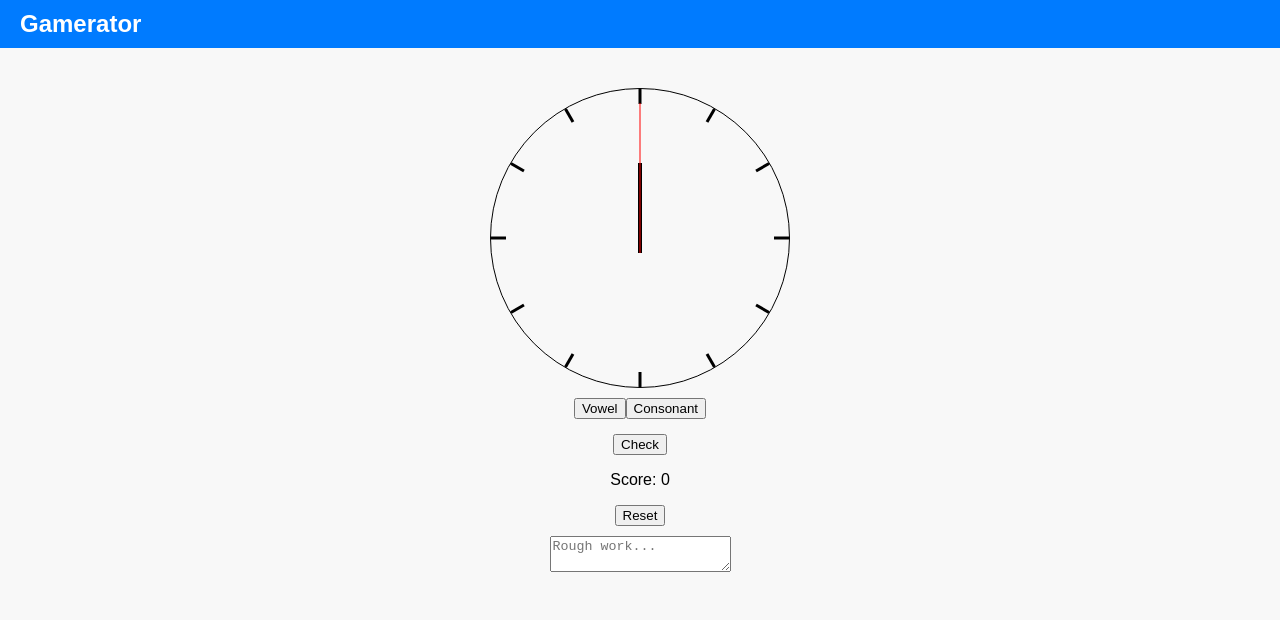
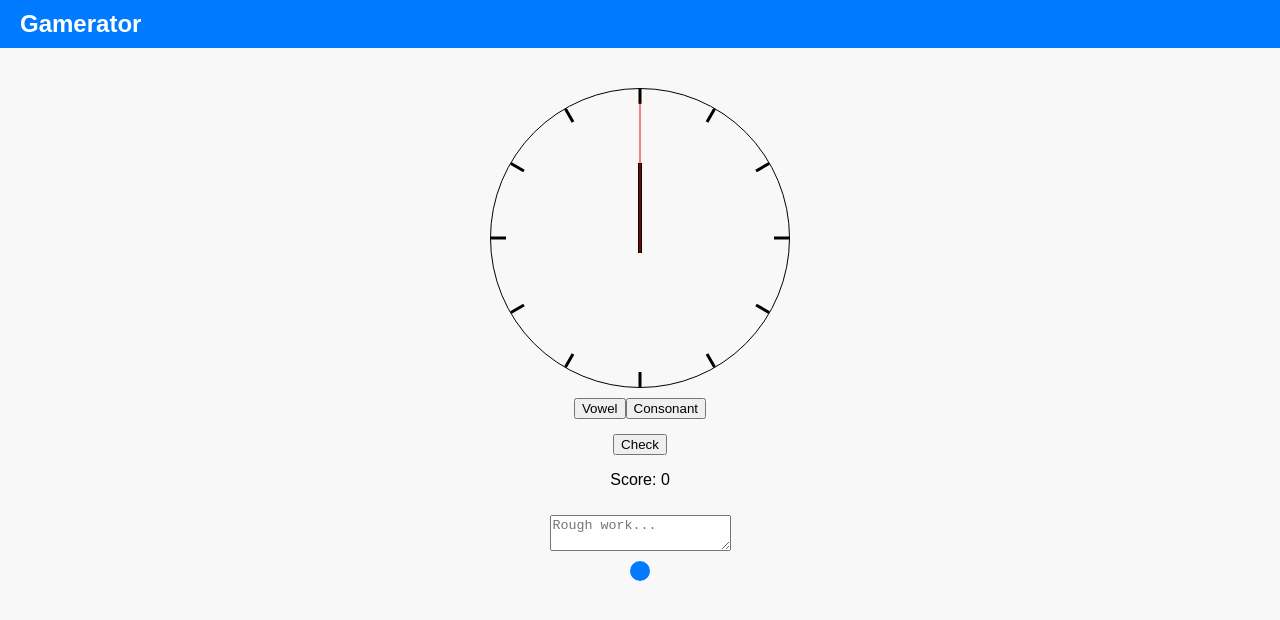
Before and after one commit to prontopablo/Contenterator, a React (Create React App) app: page /Countdown in a window 1280 px wide. Shown: the top 620 px of the page. Built offline with nearby package versions, Linux system fonts and the light colour scheme.

Commit message:
Added GPT to countdown, added styling for responses, improved system prompts for all games

```diff
--- a/src/GPTAPI.js
+++ b/src/GPTAPI.js
@@ -5,14 +5,28 @@ const openai = new OpenAIApi(new Configuration({ apiKey: API_KEY }));
 
 export const getGPTResponse = async (userInput, gameType) => {
   try {
-    let prompt;
+    let prompt, systemPrompt;
+
     if (gameType === "tic-tac-toe") {
       prompt = `You are playing Tic Tac Toe. The following is the current board state:\n${userInput}\nYou are playing as O. Please respond with the best move by just replying with a number
                 0 (top left) to 8 (bottom right) (representing coordinates).`;
-    } else if (gameType === "chess") {
+      systemPrompt = `You can improve your chances of winning by following these heuristics:\n1. If you have two in a row, complete it.\n2. If your opponent has two in a row, block it.\n3.
+                      Remember, the array is 0 indexed so it's 0-8 NOT 1-9`;
+    }
+
+    else if (gameType === "chess") {
       prompt = `You are playing Chess. The following is the current board state in FEN notation:\n${userInput}\nPlease respond with the best move for black using algebraic notation (e.g.,
                 e2-e4).`;
-    } else {
+      systemPrompt = `Check that your move is legal (the piece you are trying to move is still there etc.). Please respond with algebraic notation and nothing else so as not to mess up the JSON`;
+    }
+
+    else if (gameType === "countdown") {
+      prompt = `You are playing a game based on the UK quiz show Countdown. ONLY Using the letters provided: \n"${userInput}"\n make the longest possible English word by rearranging the letters`;
+      systemPrompt = `Only use the letters provided, ensure the word exists and provide a short definition, before responding, ensure the word you respond with can be made up with the letters
+                      within the quotation marks, if the word does not exist, provide another word that does exist.`;
+    }
+
+    else {
       throw new Error("Invalid game type");
     }
 
@@ -25,11 +39,7 @@ export const getGPTResponse = async (userInput, gameType) => {
         },
         {
           role: "system",
-          content:
-            gameType === "tic-tac-toe"
-              ? `You can improve your chances of winning by following these heuristics:\n1. If you have two in a row, complete it.\n2. If your opponent has two in a row, block it.\n3.
-                 Remember, the array is 0 indexed so it's 0-8 NOT 1-9`
-              : "Check that your move is legal (the piece you are trying to move is still there etc.). Please respond with algebraic notation and nothing else so as not to mess up the JSON",
+          content: systemPrompt,
         },
       ],
     });
--- a/src/pages/Countdown.css
+++ b/src/pages/Countdown.css
@@ -37,3 +37,11 @@
 .rough-work-textbox {
   margin-top: 10px;
 }
+
+.gpt-response {
+  margin-top: 10px;
+  padding: 10px;
+  background-color: #007bff;
+  color: #fff;
+  border-radius: 10px;
+}
--- a/src/pages/Countdown.js
+++ b/src/pages/Countdown.js
@@ -1,5 +1,6 @@
 import React, { useState, useEffect, useCallback } from 'react';
 import Clock from 'react-clock';
+import { getGPTResponse } from '../GPTAPI.js';
 import 'react-clock/dist/Clock.css';
 import './Countdown.css';
 
@@ -11,6 +12,7 @@ const Countdown = () => {
   const [wordList, setWordList] = useState([]);
   const [score, setScore] = useState(0);
   const [roughWork, setRoughWork] = useState('');
+  const [gptResponse, setGptResponse] = useState('');
 
   const vowels = 'AEIOU';
   const consonants = 'BCDFGHJKLMNPQRSTVWXYZ';
@@ -112,11 +114,6 @@ const Countdown = () => {
     setLetters([...letters, newLetter]);
   };
 
-  const handleClearSelection = () => {
-    setSelectedLetters([]);
-    setLetters([]);
-  };
-
   const handleDragStart = (event, letter, index) => {
     event.dataTransfer.setData('text/plain', JSON.stringify({ letter, index }));
   };
@@ -133,7 +130,6 @@ const Countdown = () => {
     setSelectedLetters(updatedLetters);
   };
 
-
   const handleDragOver = (event) => {
     event.preventDefault();
   };
@@ -142,10 +138,30 @@ const Countdown = () => {
     setRoughWork(event.target.value);
   };
 
+  useEffect(() => {
+    if (letters.length === 9 && timer === 0) {
+      const fetchData = async () => {
+        const response = await getGPTResponse(letters.join(''), 'countdown');
+        console.log('GPT response:', response);
+        setGptResponse(response); // Set GPT response
+      };
+
+      fetchData();
+    }
+  }, [letters, timer]);
+
   return (
     <div className="container">
       <div className="clock-container">
-        <Clock className="clock" value={new Date(0, 0, 0, 0, 0, 30 - timer)} size={300} renderNumbers={false} secondHandLength={90} renderMinuteHand={false} renderMinuteMarks={false}/>
+        <Clock
+          className="clock"
+          value={new Date(0, 0, 0, 0, 0, 30 - timer)}
+          size={300}
+          renderNumbers={false}
+          secondHandLength={90}
+          renderMinuteHand={false}
+          renderMinuteMarks={false}
+        />
       </div>
       <div className="letters-select">
         <button onClick={() => handleGenerateLetter('vowel')} disabled={letters.length >= 9}>
@@ -155,11 +171,7 @@ const Countdown = () => {
           Consonant
         </button>
       </div>
-      <div
-        className="letters-section"
-        onDrop={handleDrop}
-        onDragOver={handleDragOver}
-      >
+      <div className="letters-section" onDrop={handleDrop} onDragOver={handleDragOver}>
         {letters.map((letter, index) => (
           <p
             key={index}
@@ -176,13 +188,15 @@ const Countdown = () => {
         <p>{solution}</p>
         <p>Score: {score}</p>
       </div>
-      <button onClick={handleClearSelection}>Reset</button>
       <textarea
         className="rough-work-textbox"
         placeholder="Rough work..."
         value={roughWork}
         onChange={handleRoughWorkChange}
       />
+      <div className="gpt-response">
+      {gptResponse && <p>GPT Response: {gptResponse}</p>}
+      </div>
     </div>
   );
 };
```
